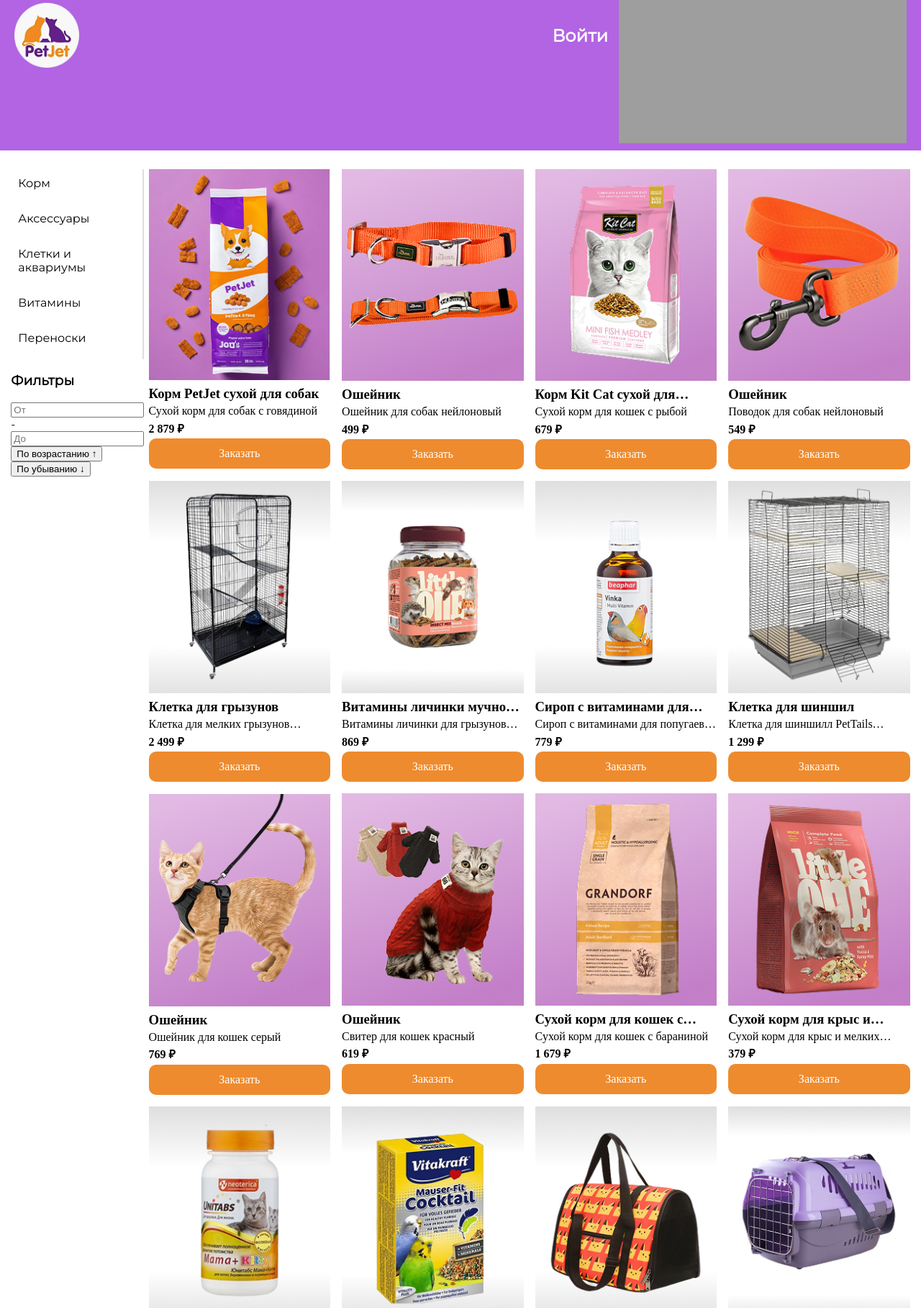
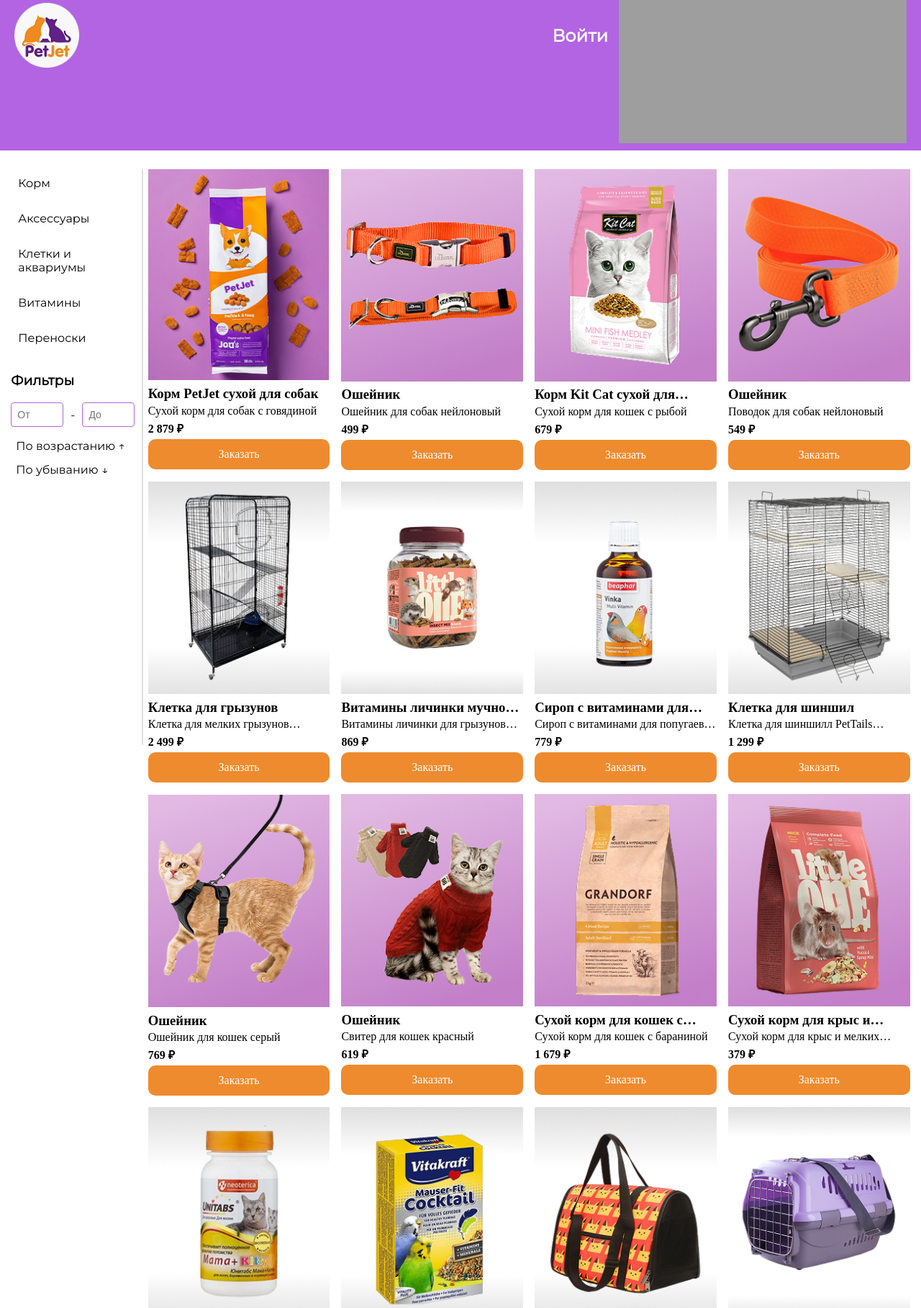
Before and after one commit to 3ISIP-722/Emo-Pugs, a PHP site: the page made by project pages/zoomagazin.html in a window 1280 px wide. Shown: the part 111-1928 px from the top of the page at 72% size. Run offline with PHP 8.4, Linux system fonts and the light colour scheme; grey boxes are pictures that could not be loaded.

Commit message:
стилизация слайдбара и фильтрации

```diff
--- a/css/page2.css
+++ b/css/page2.css
@@ -217,8 +217,18 @@ main {
 .scrollbar {
   display: flex;
   flex-direction: column;
+  min-width: 15%;
+}
+
+.slide{
+  position: sticky; /* Фиксируем слайдбар */
+  top: 0; /* Отступ сверху */
+  align-self: flex-start; /* Выравниваем по верхнему краю */
+  height: 100vh; /* Высота на всю видимую область */
+  overflow-y: auto; /* Включаем вертикальный скролл */
   border-right: 2px solid #dedede;
   min-width: 15%;
+  padding-right: 10px; /* Добавляем отступ для красоты */
 }
 
 .razdel {
@@ -529,3 +539,123 @@ main {
     border-radius: 8px;
   }
 }
+
+.category-filter {
+  margin-bottom: 10px;
+}
+
+.category-header {
+  cursor: pointer;
+  padding: 10px;
+  background: #fff;
+  border-radius: 4px;
+  display: flex;
+  justify-content: space-between;
+  align-items: center;
+}
+
+.subcategory-item {
+  display: block;
+  cursor: pointer;
+}
+
+.category-header:hover{
+  text-decoration:underline ;
+}
+
+.selected {
+  text-decoration: underline; /* Подчеркивание текста */
+}
+
+.razdel-checkbox {
+  display: none; /* Скрываем стандартный чекбокс */
+}
+
+/* Стили для меток с подкатегориями */
+.subcategory-item {
+  display: flex;
+  align-items: center;
+  cursor: pointer;
+  margin: 5px 0;
+}
+
+/* Создание кастомного чекбокса */
+.custom-checkbox {
+  width: 18px; /* Ширина чекбокса */
+  height: 18px; /* Высота чекбокса */
+  border: 1.5px solid #62208a; /* Фиолетовый контур */
+  background-color: white; /* Белый фон */
+  border-radius: 6px; /* Закруглённые углы */
+  margin-right: 10px; /* Отступ между чекбоксом и текстом */
+  display: inline-block;
+  vertical-align: middle;
+  transition: background-color 0.2s, border 0.2s; /* Плавный переход */
+  position: relative; /* Для позиционирования галочки */
+}
+
+/* Эффект при выборе чекбокса */
+.razdel-checkbox:checked + .custom-checkbox {
+  background-color: #fff; /* Фоновый цвет чекбокса при выборе */
+  border-color: #62208a; /* Цвет границы при выборе */
+}
+
+/* Галочка внутри кастомного чекбокса */
+.razdel-checkbox:checked + .custom-checkbox::after {
+  content: '✓'; /* Галочка */
+  color: #62208a; /* Цвет галочки */
+  font-size: 14px; /* Размер шрифта для галочки */
+  font-weight: bold;
+  position: absolute;
+  top: 50%;
+  left: 50%;
+  transform: translate(-50%, -50%); /* Центрирование галочки */
+}
+
+/* Стили для блока с диапазоном цен */
+.price-range {
+  display: flex;
+  align-items: center;
+  gap: 10px;
+  margin-bottom: 15px;
+}
+
+.price-range input {
+  width: 55px;
+  padding: 8px;
+  border: 1.5px solid #b264e2;
+  border-radius: 4px;
+  font-size: 14px;
+  outline: none;
+}
+
+.price-range input:focus {
+  border-color: #62208a;
+}
+
+.price-range span {
+  font-size: 16px;
+  color: black;
+}
+
+/* Стили для блока сортировки */
+.sorting {
+  display: flex;
+  flex-direction: column;
+  gap: 10px;
+}
+
+.sorting button {
+  border-radius: 4px;
+  background-color: #fff;
+  border: 1.5px solid #fff;
+  text-align: left;
+  font-size: 16px;
+  font-family: "Montserrat", sans-serif;
+  color: black;
+  cursor: pointer;
+  transition: background-color 0.2s, border-color 0.2s;
+}
+
+.sorting button:hover {
+  text-decoration: underline;
+}
--- a/project pages/zoomagazin.html
+++ b/project pages/zoomagazin.html
@@ -9,29 +9,6 @@
     <link rel="preconnect" href="https://fonts.gstatic.com">
     <link href="https://fonts.googleapis.com/css2?family=Montserrat:wght@300;400&display=swap" rel="stylesheet">
   <script type="text/javascript" src="https://gc.kis.v2.scr.kaspersky-labs.com/FD126C42-EBFA-4E12-B309-BB3FDD723AC1/main.js?attr=mXASaQqaoMiA9Pzaun8I8RCY9NqRrqNGfzTArTQrsOHM13fBUpm7qGR5djC1iWIIY5Y56F1LThvu4rY0IJJ2Jj3C1lsQjPslY2zHKLlk3MBqF6lJ7dW5rw_dFUwnPWj5" charset="UTF-8"></script></head>
-  <style>
-
-.category-filter {
-  margin-bottom: 10px;
-}
-
-.category-header {
-  cursor: pointer;
-  padding: 10px;
-  background: #fff;
-  border-radius: 4px;
-  display: flex;
-  justify-content: space-between;
-  align-items: center;
-}
-
-.subcategory-item {
-  display: block;
-  cursor: pointer;
-}
-
-
-  </style>
   </head>
   <body>
     <article>
@@ -234,6 +211,7 @@
     </div>
     <main>
       <div class="filters-container">
+        <div class="slide">
         <div class="scrollbar" id="scrollbar"></div>
         <div class="price-filter">
           <h3>Фильтры</h3>
@@ -246,6 +224,7 @@
             <button onclick="sortProducts('asc')">По возрастанию ↑</button>
             <button onclick="sortProducts('desc')">По убыванию ↓</button>
           </div>
+        </div>
         </div>
       </div>
       <div class="products" id="productContainer"></div>
@@ -378,16 +357,19 @@
     razdelHTML += `
       <div class="category-filter">
         <div class="category-header" onclick="toggleCategory(this)">
-          ${category}
+          <div onclick="toggleCateg(this)">
+            ${category}
+          </div>
         </div>
         <div class="subcategories" style="display:none;">
           ${categoryRazdels.map(razdel => `
             <label class="subcategory-item">
               <input type="checkbox"
-                     class="razdel-checkbox"
-                     value="${category}|${razdel}"
-                     onchange="handleFilterChange()">
-              ${razdel}
+                    class="razdel-checkbox"
+                    value="${category}|${razdel}"
+                    onchange="handleFilterChange()">
+              <span class="custom-checkbox"></span> <!-- Кастомный чекбокс -->
+              <span>${razdel}</span> <!-- Текст подкатегории -->
             </label>
           `).join('')}
         </div>
@@ -402,6 +384,10 @@ function toggleCategory(header) {
   const subcategories = header.nextElementSibling;
   const arrow = header.querySelector('.arrow');
   subcategories.style.display = subcategories.style.display === 'none' ? 'block' : 'none';
+}
+
+function toggleCateg(element) {
+  element.classList.toggle('selected'); // Добавляет или убирает класс 'selected'
 }
 
 let activeFilters = new Set();
```
